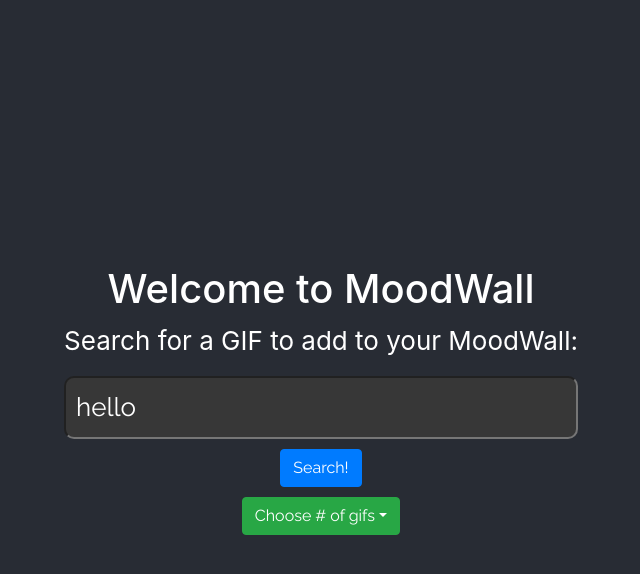
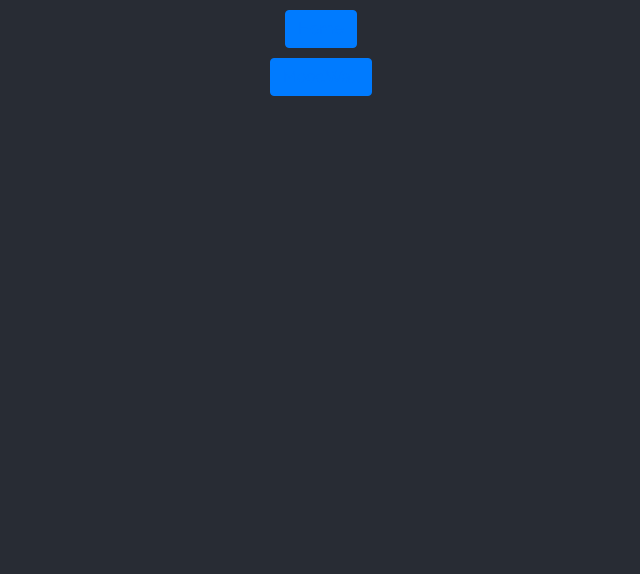
Before and after one commit to mhanna15/GifPicker, a React (Create React App) app in the folder gifpicker/: page /MoodWall in a window 1280 px wide. Shown: the top 574 px of the page, without its empty margins (319-959 px from the left). Built offline with nearby package versions, Linux system fonts and the light colour scheme.

Commit message:
react-dom, moodwall pg added

```diff
--- a/gifpicker/src/App.css
+++ b/gifpicker/src/App.css
@@ -12,7 +12,14 @@
     animation: App-logo-spin infinite 20s linear;
   }
 }
+Button {
+  font-family: Raleway;
+  margin-top: 10px;
 
+}
+a:visited {
+  color: white;
+}
 .App-header {
   background-color: #282c34;
   min-height: 100vh;
@@ -35,4 +42,7 @@
   to {
     transform: rotate(360deg);
   }
+
+
+
 }
--- a/gifpicker/src/App.js
+++ b/gifpicker/src/App.js
@@ -1,20 +1,62 @@
 import React from "react";
 import "./App.css";
 import SearchForm from "./searchForm";
-import Search from "./api";
+import MoodWall from "./MoodWall"
+import {
+    BrowserRouter as Router,
+    Switch,
+    Route,
+    Link,
+} from "react-router-dom";
+import "bootstrap/dist/css/bootstrap.min.css";
+import { Button } from "react-bootstrap";
+import { NavLink } from "react-router-dom";
 
 
-function App() {
-  return (
-    <div className="App">
-      <header className="App-header">
-        <h1>Welcome to MoodWall</h1>
-        <SearchForm />
-      </header>
+const App = () => {
+    return (
+    <Router>
+        <div className = "App" >
+            <Button component = { Link } to = "/MoodWall" >
+            <nav >
+                <NavLink activeClassName = "ActiveHomePage" exact id = "Home Page" to = "/" > Home
+                </NavLink>
+            </nav>
+            </Button>
 
-    </div>
+        <nav >
+        <div name = "homeButton">
+        <Button component = { Link }to = "/Home" >
+            <NavLink activeClassName = "ActiveMoodWallPage" exact id = "MoodWallPage" to = "/MoodWall" > MoodWall
+            </NavLink>
+         </Button>
+         </div>
+         </nav>
 
-  );
+
+
+        <Switch>
+            <Route exact path = "/" > <Home/>
+            </Route>
+            <Route exact path = "/MoodWall" component = { MoodWall } > <MoodWall/>
+            </Route>
+        </Switch>
+        </div>
+    </Router>
+
+    );
+
+    function Home() {
+        return (
+            <div className = "Home" >
+                <header className = "App-header" >
+                <h1> Welcome to MoodWall </h1>
+                <SearchForm/>
+                </header>
+            </div>
+
+        )
+    }
 }
 
 export default App;
--- /dev/null
+++ b/gifpicker/src/MoodWall.css
@@ -0,0 +1,10 @@
+body {
+  margin: 0;
+  font-family: Raleway;
+  background-color: #282c34;
+  display: flex;
+  flex-direction: column;
+  justify-content: center;
+  color: white;
+  font-size: calc(10px + 2vmin);
+}
--- a/gifpicker/src/moodWall.js
+++ b/gifpicker/src/moodWall.js
@@ -0,0 +1,19 @@
+import React from "react";
+import "bootstrap/dist/css/bootstrap.min.css";
+import './MoodWall.css';
+
+
+const MoodWall = () => {
+    return (
+        <div>
+
+        </div>
+
+    )
+
+}
+
+
+
+
+export default MoodWall
```
